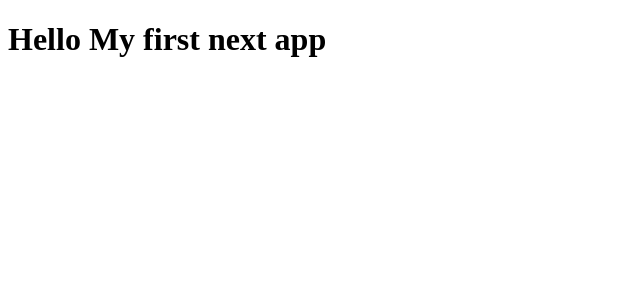
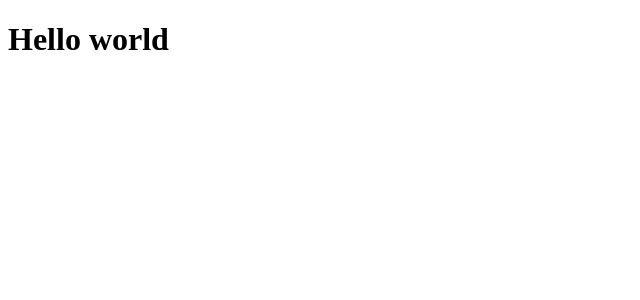
Before and after one commit to mupenziherve/non-stop-challenges, a Next.js app in the folder nextjs-typescript/next-application/: page / in a window 1280 px wide. Shown: the top 300 px of the page, without its empty margins (0-640 px from the left). Built offline with nearby package versions, Linux system fonts and the light colour scheme.

Commit message:
consideration

```diff
--- /dev/null
+++ b/nextjs-typescript/next-application/app/layout.tsx
@@ -0,0 +1,18 @@
+import type { Metadata } from 'next'
+
+export const metadata: Metadata = {
+  title: 'My App',
+  description: 'Generated by Next.js',
+}
+
+export default function RootLayout({
+  children,
+}: {
+  children: React.ReactNode
+}) {
+  return (
+    <html lang="en">
+      <body>{children}</body>
+    </html>
+  )
+}
--- a/nextjs-typescript/next-application/app/page.tsx
+++ b/nextjs-typescript/next-application/app/page.tsx
@@ -3,7 +3,7 @@ import Image from 'next/image'
 export default function Home() {
   return (
 
-    <h1>Hello My first next app</h1>
+    <main><h1>Hello world</h1></main>
 
   )
 }
```
